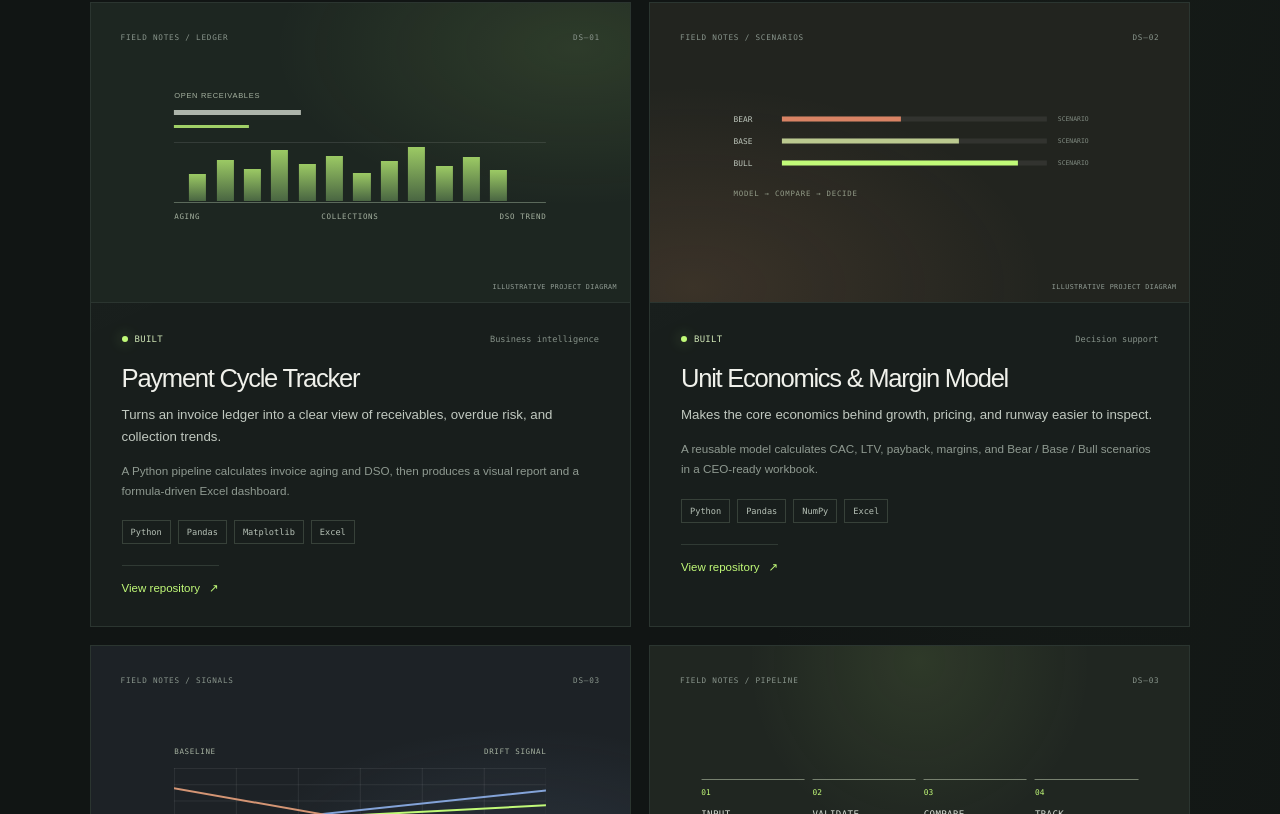
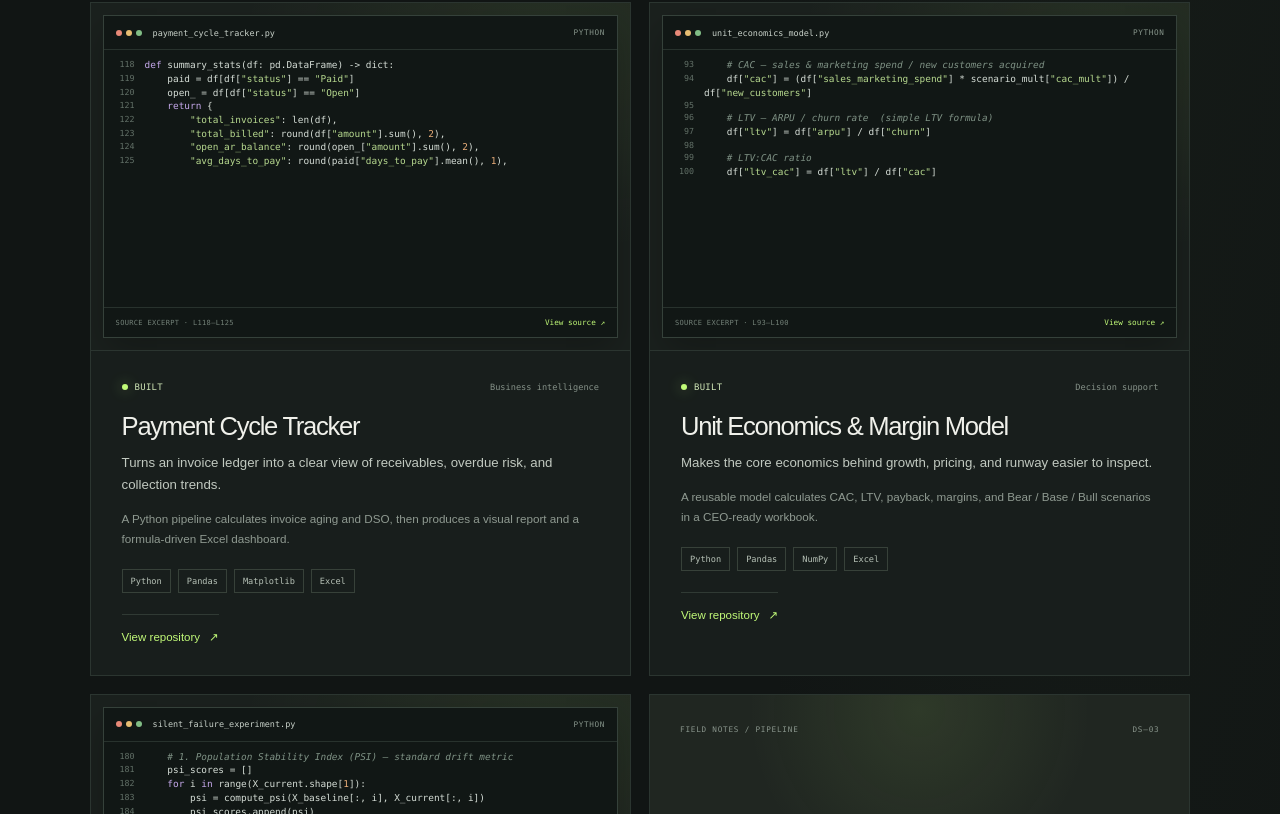
Before and after one commit to Cheseny1996/cheseny1996.github.io, a Next.js app: page / in a window 1280 px wide. Shown: the part 1926-2740 px from the top of the page. Built offline with nearby package versions, Linux system fonts and the light colour scheme.

Commit message:
Add source-linked code previews to project cards

```diff
--- a/src/app/globals.css
+++ b/src/app/globals.css
@@ -661,6 +661,152 @@ summary:focus-visible {
   padding: 0;
 }
 
+.project-visual--code {
+  aspect-ratio: 1.55;
+  background:
+    radial-gradient(ellipse at 86% 12%, rgb(193 250 120 / 8%), transparent 48%),
+    #1b211e;
+  padding: 0;
+}
+
+.code-editor {
+  background: #111715;
+  border: 1px solid #35413a;
+  box-shadow: 0 14px 35px rgb(0 0 0 / 25%);
+  display: flex;
+  flex-direction: column;
+  inset: 12px;
+  min-width: 0;
+  overflow: hidden;
+  position: absolute;
+}
+
+.code-editor__header {
+  align-items: center;
+  border-bottom: 1px solid #28322d;
+  display: flex;
+  flex: 0 0 34px;
+  gap: 11px;
+  min-width: 0;
+  padding: 0 12px;
+}
+
+.code-editor__traffic {
+  display: inline-flex;
+  flex: 0 0 auto;
+  gap: 4px;
+}
+
+.code-editor__traffic i {
+  background: #e88978;
+  border-radius: 50%;
+  height: 6px;
+  width: 6px;
+}
+
+.code-editor__traffic i:nth-child(2) {
+  background: #e7bd72;
+}
+
+.code-editor__traffic i:nth-child(3) {
+  background: #81bd85;
+}
+
+.code-editor__file {
+  color: #c8d1c9;
+  font-family: var(--font-mono);
+  font-size: 0.53rem;
+  overflow: hidden;
+  text-overflow: ellipsis;
+  white-space: nowrap;
+}
+
+.code-editor__language {
+  color: #86948a;
+  font-family: var(--font-mono);
+  font-size: 0.48rem;
+  letter-spacing: 0.08em;
+  margin-left: auto;
+}
+
+.code-editor__lines {
+  flex: 1;
+  list-style: none;
+  margin: 0;
+  min-height: 0;
+  overflow: hidden;
+  padding: 8px 0;
+}
+
+.code-editor__lines li {
+  display: grid;
+  gap: 10px;
+  grid-template-columns: 31px minmax(0, 1fr);
+  padding: 0 12px 0 0;
+}
+
+.code-editor__line-number {
+  color: #627067;
+  font-family: var(--font-mono);
+  font-size: 0.52rem;
+  line-height: 1.45;
+  text-align: right;
+  user-select: none;
+}
+
+.code-editor__lines code {
+  color: #d5ddd6;
+  font-family: var(--font-mono);
+  font-size: clamp(0.47rem, 0.76vw, 0.59rem);
+  font-weight: 400;
+  line-height: 1.45;
+  min-width: 0;
+  overflow-wrap: anywhere;
+  white-space: pre-wrap;
+}
+
+.code-token--comment {
+  color: #7f9285;
+  font-style: italic;
+}
+
+.code-token--string {
+  color: #b7d98f;
+}
+
+.code-token--number {
+  color: #e8ad79;
+}
+
+.code-token--keyword {
+  color: #c6a9ec;
+}
+
+.code-editor__footer {
+  align-items: center;
+  border-top: 1px solid #28322d;
+  color: #738178;
+  display: flex;
+  flex: 0 0 30px;
+  font-family: var(--font-mono);
+  font-size: 0.44rem;
+  gap: 8px;
+  justify-content: space-between;
+  letter-spacing: 0.045em;
+  padding: 0 12px;
+}
+
+.code-editor__source {
+  color: #c1fa78;
+  flex: 0 0 auto;
+  font-size: 0.48rem;
+  letter-spacing: 0;
+}
+
+.code-editor__source:hover {
+  color: #e5ffc9;
+}
+
 .project-visual--photo::after {
   background: linear-gradient(0deg, rgb(9 14 12 / 78%), transparent 38%);
   content: "";
@@ -1658,6 +1804,10 @@ summary:focus-visible {
     aspect-ratio: 1.95;
   }
 
+  .project-visual--code {
+    aspect-ratio: 1.55;
+  }
+
   .visual-pipeline {
     width: 72%;
   }
@@ -1728,6 +1878,41 @@ summary:focus-visible {
   .project-visual {
     aspect-ratio: 1.55;
     padding: 17px;
+  }
+
+  .project-visual--code {
+    padding: 0;
+  }
+
+  .code-editor {
+    inset: 8px;
+  }
+
+  .code-editor__header {
+    flex-basis: 30px;
+    gap: 8px;
+    padding: 0 8px;
+  }
+
+  .code-editor__lines code {
+    font-size: 0.45rem;
+    line-height: 1.3;
+  }
+
+  .code-editor__line-number {
+    font-size: 0.47rem;
+  }
+
+  .code-editor__lines li {
+    gap: 7px;
+    grid-template-columns: 27px minmax(0, 1fr);
+    padding-right: 7px;
+  }
+
+  .code-editor__footer {
+    flex-basis: 27px;
+    font-size: 0.39rem;
+    padding: 0 8px;
   }
 
   .project-content {
--- a/src/app/page.js
+++ b/src/app/page.js
@@ -15,6 +15,22 @@ const projects = [
       "A Python pipeline calculates invoice aging and DSO, then produces a visual report and a formula-driven Excel dashboard.",
     stack: ["Python", "Pandas", "Matplotlib", "Excel"],
     visual: "ledger",
+    codePreview: {
+      file: "payment_cycle_tracker.py",
+      language: "PYTHON",
+      lineStart: 118,
+      href: "https://github.com/Cheseny1996/payment-cycle-tracker/blob/main/payment_cycle_tracker.py#L118-L125",
+      lines: [
+        "def summary_stats(df: pd.DataFrame) -> dict:",
+        '    paid = df[df["status"] == "Paid"]',
+        '    open_ = df[df["status"] == "Open"]',
+        "    return {",
+        '        "total_invoices": len(df),',
+        '        "total_billed": round(df["amount"].sum(), 2),',
+        '        "open_ar_balance": round(open_["amount"].sum(), 2),',
+        '        "avg_days_to_pay": round(paid["days_to_pay"].mean(), 1),',
+      ],
+    },
     repository: "https://github.com/Cheseny1996/payment-cycle-tracker",
   },
   {
@@ -29,6 +45,22 @@ const projects = [
       "A reusable model calculates CAC, LTV, payback, margins, and Bear / Base / Bull scenarios in a CEO-ready workbook.",
     stack: ["Python", "Pandas", "NumPy", "Excel"],
     visual: "scenarios",
+    codePreview: {
+      file: "unit_economics_model.py",
+      language: "PYTHON",
+      lineStart: 93,
+      href: "https://github.com/Cheseny1996/unit-economics-model/blob/main/unit_economics_model.py#L93-L100",
+      lines: [
+        "    # CAC — sales & marketing spend / new customers acquired",
+        '    df["cac"] = (df["sales_marketing_spend"] * scenario_mult["cac_mult"]) / df["new_customers"]',
+        "",
+        "    # LTV — ARPU / churn rate  (simple LTV formula)",
+        '    df["ltv"] = df["arpu"] / df["churn"]',
+        "",
+        "    # LTV:CAC ratio",
+        '    df["ltv_cac"] = df["ltv"] / df["cac"]',
+      ],
+    },
     repository: "https://github.com/Cheseny1996/unit-economics-model",
   },
   {
@@ -43,6 +75,21 @@ const projects = [
       "An empirical experiment compares conventional evaluation with drift-aware signals to study when model quality can degrade quietly.",
     stack: ["Python", "Machine learning", "Evaluation"],
     visual: "signals",
+    codePreview: {
+      file: "silent_failure_experiment.py",
+      language: "PYTHON",
+      lineStart: 180,
+      href: "https://github.com/Cheseny1996/silent-failures-production-ml/blob/main/silent_failure_experiment.py#L180-L186",
+      lines: [
+        "    # 1. Population Stability Index (PSI) — standard drift metric",
+        "    psi_scores = []",
+        "    for i in range(X_current.shape[1]):",
+        "        psi = compute_psi(X_baseline[:, i], X_current[:, i])",
+        "        psi_scores.append(psi)",
+        "    mean_psi = np.mean(psi_scores)",
+        "    max_psi  = np.max(psi_scores)",
+      ],
+    },
     repository: "https://github.com/Cheseny1996/silent-failures-production-ml",
   },
   {
@@ -70,6 +117,20 @@ const projects = [
       "Implemented secure Supabase authentication, private user workspaces, CSV validation and imports, database migrations, responsive dashboards, tests, and a documented Next.js application.",
     stack: ["Next.js", "TypeScript", "Supabase", "PostgreSQL"],
     visual: "workspace",
+    codePreview: {
+      file: "lib/analytics/metrics.ts",
+      language: "TYPESCRIPT",
+      lineStart: 12,
+      href: "https://github.com/Cheseny1996/analytics-workspace/blob/main/lib/analytics/metrics.ts#L12-L17",
+      lines: [
+        "  return {",
+        "    ...totals,",
+        "    conversionRate: totals.sessions ? (totals.conversions / totals.sessions) * 100 : 0,",
+        "    averageOrderValue: totals.conversions ? totals.revenue / totals.conversions : 0,",
+        "  };",
+        "}",
+      ],
+    },
     repository: "https://github.com/Cheseny1996/analytics-workspace",
   },
   {
@@ -84,6 +145,22 @@ const projects = [
       "Built secure document ingestion, retrieval, source citations, optional AI-provider integration, private Supabase storage, and explicit failure and evaluation paths.",
     stack: ["Python", "LLMs", "RAG", "Evaluation"],
     visual: "knowledge",
+    codePreview: {
+      file: "lib/retrieval.ts",
+      language: "TYPESCRIPT",
+      lineStart: 40,
+      href: "https://github.com/Cheseny1996/applied-ai-knowledge-assistant/blob/main/lib/retrieval.ts#L40-L47",
+      lines: [
+        "    .map((chunk) => {",
+        "      const words = terms(chunk.content);",
+        "      const wordSet = new Set(words);",
+        "      const matched = queryTerms.filter((term) => wordSet.has(term));",
+        "      const score = matched.length / Math.sqrt(Math.max(words.length, 1));",
+        "      return { chunk, score, matched: matched.length };",
+        "    })",
+        "    .filter((result) => result.matched > 0)",
+      ],
+    },
     repository: "https://github.com/Cheseny1996/applied-ai-knowledge-assistant",
   },
   {
@@ -98,6 +175,22 @@ const projects = [
       "Implemented a Next.js workspace with automated checks, structured test results, validation rules, reusable quality views, and Vitest coverage for the evaluation workflow.",
     stack: ["Next.js", "TypeScript", "Vitest", "Data quality", "Evaluation"],
     visual: "quality",
+    codePreview: {
+      file: "src/lib/evaluation.ts",
+      language: "TYPESCRIPT",
+      lineStart: 14,
+      href: "https://github.com/Cheseny1996/quality-evaluation-workbench/blob/main/src/lib/evaluation.ts#L14-L21",
+      lines: [
+        "function overlapScore(source: string, candidate: string): number {",
+        "  const expected = new Set(tokens(source));",
+        "  const actual = new Set(tokens(candidate));",
+        "  if (expected.size === 0 || actual.size === 0) return 0;",
+        "  let common = 0;",
+        "  for (const token of actual) if (expected.has(token)) common += 1;",
+        "  return Math.round((2 * common / (expected.size + actual.size)) * 100);",
+        "}",
+      ],
+    },
     repository: "https://github.com/Cheseny1996/quality-evaluation-workbench",
   },
   {
@@ -234,7 +327,33 @@ const experience = [
   },
 ];
 
-function ProjectVisual({ type, image, imageAlt, imageLabel }) {
+const codeTokenPattern =
+  /(#.*|\/\/.*|"(?:\\.|[^"\\])*"|'(?:\\.|[^'\\])*'|`(?:\\.|[^`\\])*`|\b(?:async|await|const|def|else|export|for|from|function|if|import|in|let|new|return|throw|type|while)\b|\b\d+(?:\.\d+)?\b)/g;
+const codeKeywords = new Set(
+  "async await const def else export for from function if import in let new return throw type while"
+    .split(" "),
+);
+
+function highlightCodeLine(line) {
+  return line.split(codeTokenPattern).filter(Boolean).map((token, index) => {
+    let className = "";
+    if (token.startsWith("#") || token.startsWith("//")) {
+      className = "code-token--comment";
+    } else if (/^["'`]/.test(token)) {
+      className = "code-token--string";
+    } else if (/^\d/.test(token)) {
+      className = "code-token--number";
+    } else if (codeKeywords.has(token)) {
+      className = "code-token--keyword";
+    }
+
+    return className
+      ? <span className={className} key={index}>{token}</span>
+      : token;
+  });
+}
+
+function ProjectVisual({ type, image, imageAlt, imageLabel, codePreview }) {
   if (image) {
     return (
       <div className="project-visual project-visual--photo">
@@ -246,6 +365,40 @@ function ProjectVisual({ type, image, imageAlt, imageLabel }) {
           src={image}
         />
         <span className="project-image-label">{imageLabel}</span>
+      </div>
+    );
+  }
+
+  if (codePreview) {
+    return (
+      <div className="project-visual project-visual--code">
+        <div className="code-editor">
+          <div className="code-editor__header">
+            <span className="code-editor__traffic" aria-hidden="true">
+              <i /><i /><i />
+            </span>
+            <span className="code-editor__file">{codePreview.file}</span>
+            <span className="code-editor__language">{codePreview.language}</span>
+          </div>
+          <ol className="code-editor__lines" aria-label={`${codePreview.file} source excerpt`}>
+            {codePreview.lines.map((line, index) => (
+              <li key={`${codePreview.lineStart + index}-${line}`}>
+                <span className="code-editor__line-number" aria-hidden="true">
+                  {codePreview.lineStart + index}
+                </span>
+                <code>{highlightCodeLine(line)}</code>
+              </li>
+            ))}
+          </ol>
+          <div className="code-editor__footer">
+            <span>
+              SOURCE EXCERPT · L{codePreview.lineStart}–L{codePreview.lineStart + codePreview.lines.length - 1}
+            </span>
+            <ExternalLink className="code-editor__source" href={codePreview.href}>
+              View source <span aria-hidden="true">↗</span>
+            </ExternalLink>
+          </div>
+        </div>
       </div>
     );
   }
@@ -501,6 +654,7 @@ export default function Home() {
                   image={project.image}
                   imageAlt={project.imageAlt}
                   imageLabel={project.imageLabel}
+                  codePreview={project.codePreview}
                 />
                 <div className="project-content">
                   <div className="project-meta">
```
